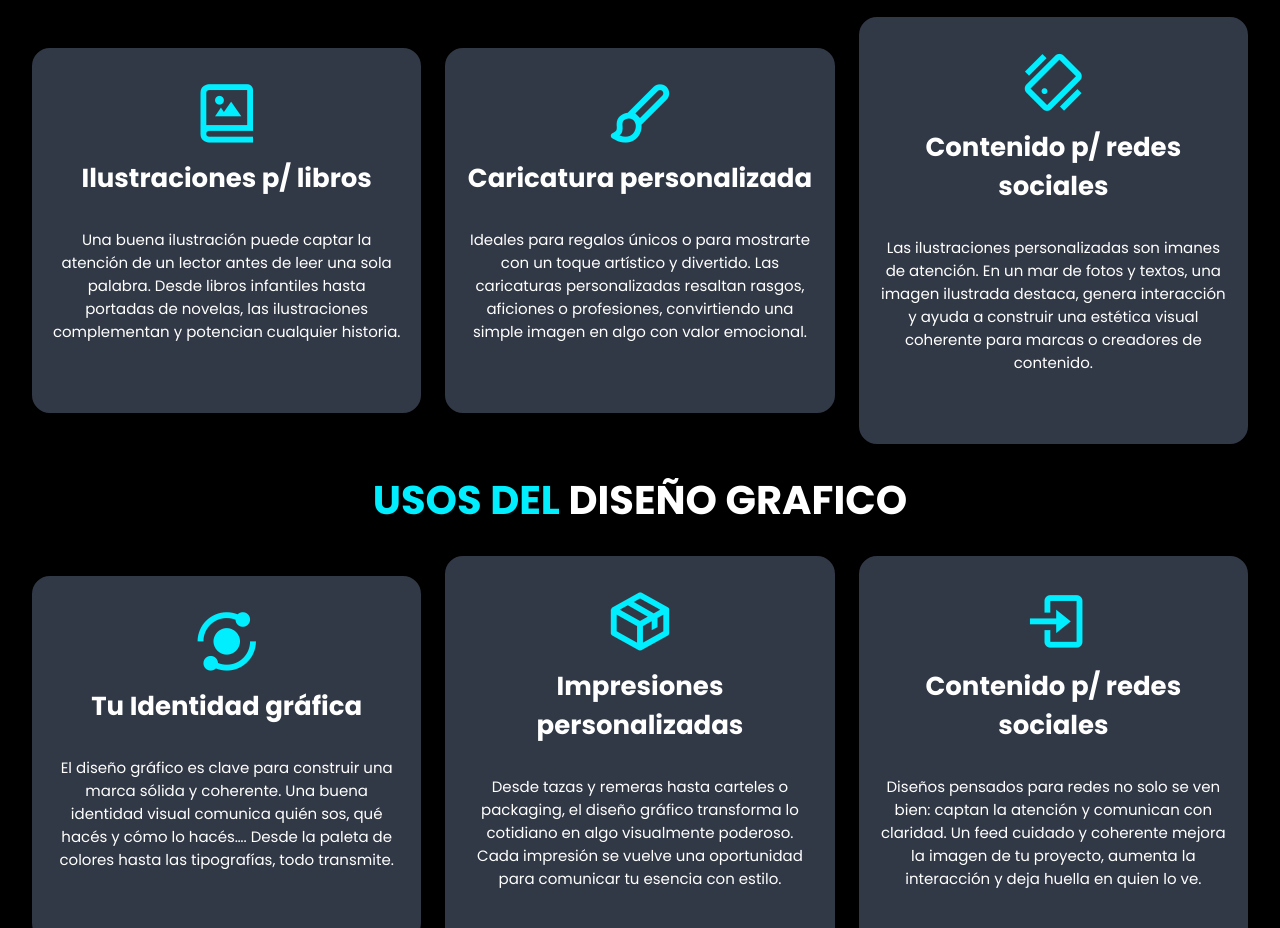
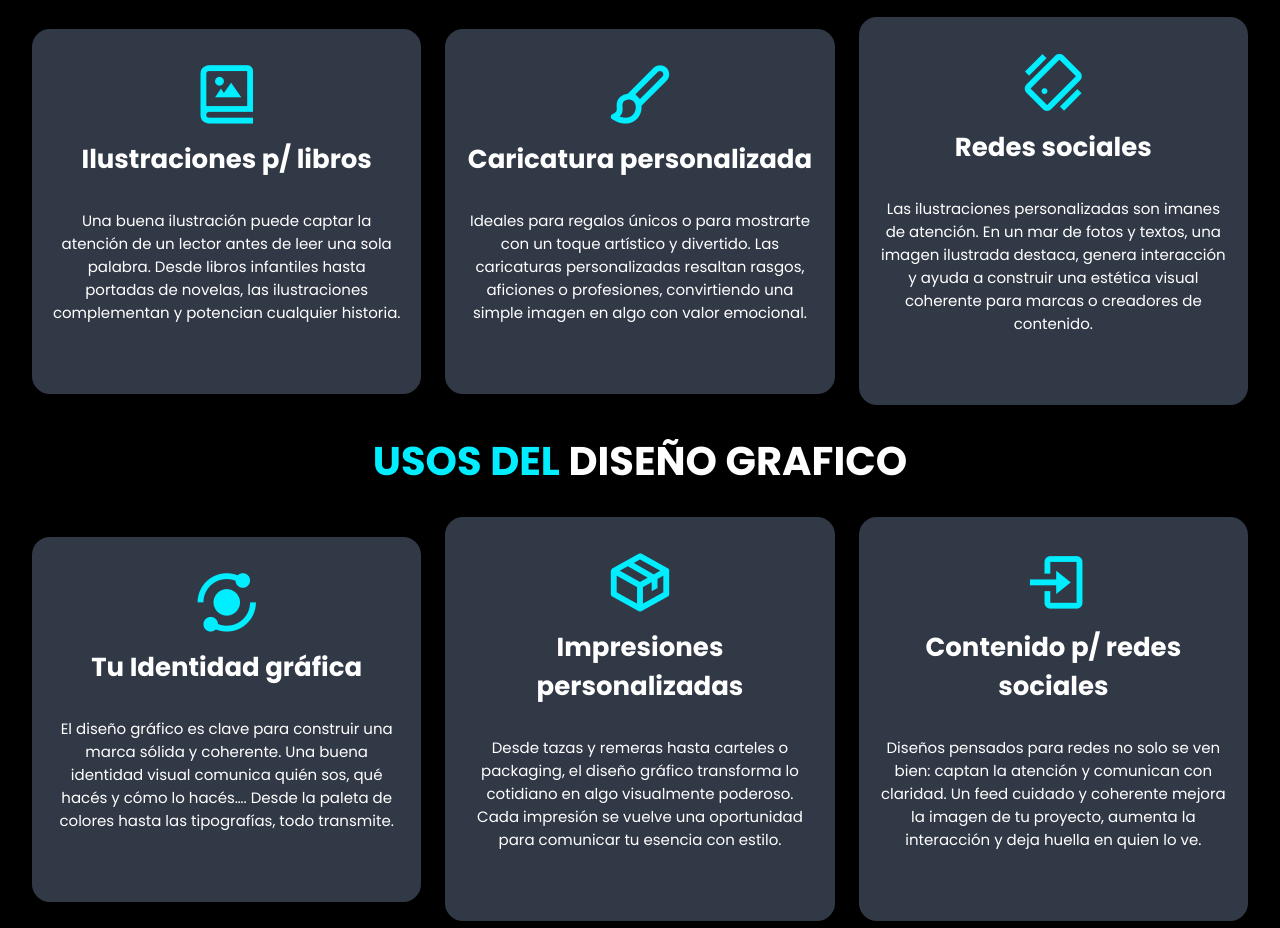
Before and after one commit to AragCyn/portfolio-franco-2025, a plain HTML site: page index.html in a window 1280 px wide. Shown: the part 10040-10968 px from the top of the page. Drawn offline with nearby package versions, Linux system fonts and the light colour scheme.

Commit message:
edición usos de ilustraciones redes sociales

```diff
--- a/index.html
+++ b/index.html
@@ -279,7 +279,7 @@
 
   <div class="usos-box">
     <i class='bx bx-mobile-vibration'></i>
-    <h3>Contenido p/ redes sociales</h3>
+    <h3>Redes sociales</h3>
     <p>Las ilustraciones personalizadas son imanes de atención. En un mar de fotos y textos, una imagen ilustrada destaca, genera interacción y ayuda a construir una estética visual coherente para marcas o creadores de contenido.
     </p>
     </div>
```
